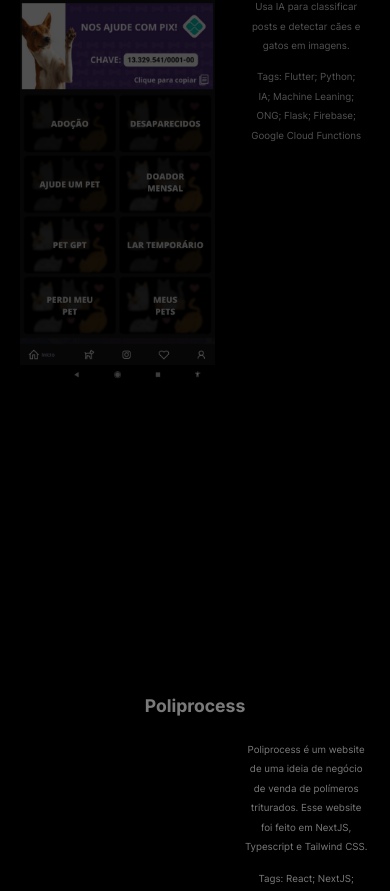
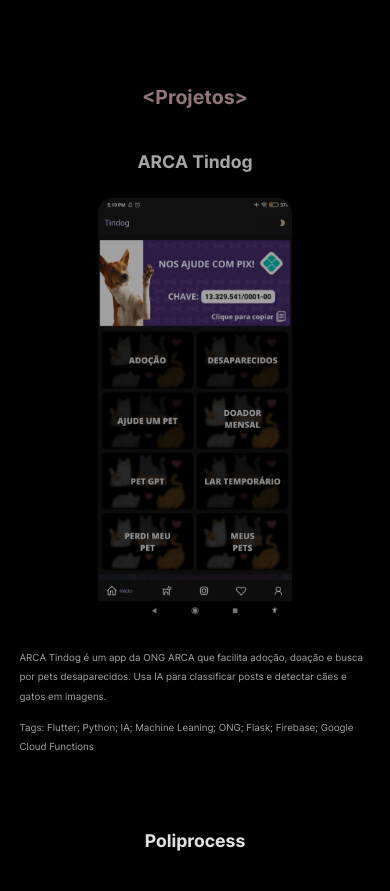
Before and after one commit to pablo-s-dev/Portfolio, a Next.js app: page / in a window 390 px wide. Shown: the part 1097-1988 px from the top of the page. Built offline with nearby package versions, Linux system fonts and the light colour scheme.

Commit message:
landscape and portrait classes, better styling

```diff
--- a/src/app/components/Projects/Projects.module.css
+++ b/src/app/components/Projects/Projects.module.css
@@ -4,7 +4,7 @@
     flex-direction: column;
     align-items: center;
     width: 100dvw;
-    margin: 30svh 0;
+    margin: 40svh 0;
     overflow-x: clip;
     /* scroll-snap-align: start;
     scroll-snap-stop: always; */
@@ -49,12 +49,11 @@
     scroll-snap-stop: always;
     margin: 6vmin 0;
     height: 100svh;
-    overflow: hidden;
 }
 
-.project:first-of-type {
+/* .project:first-of-type {
     margin-top: 0;
-}
+} */
 .project:first-of-type,
 .project:last-of-type {
     scroll-snap-align: none !important;
@@ -71,10 +70,10 @@
     grid-template-areas:
         "img about"
         "b1 b2";
-    grid-template-columns: auto 1fr;
+    grid-template-columns: auto auto;
     grid-template-rows: auto auto;
-    justify-content: center;
-    align-items: center;
+    place-items: center;
+    place-content: center;
     width: 100%;
     min-height: 70vh;
     text-align: start;
@@ -87,21 +86,26 @@
     padding: 5vmin 0;
 }
 
+.imgContainer {
+    display: flex;
+    justify-content: center;
+    align-items: center;
+    /* width: 50vw;
+    height: 60vh; */
+}
 .img {
-    max-width: 100%;
-    max-height: 100%;
+    grid-row: 1 / 2;
+    grid-column: 1 / 2;
     object-fit: contain;
     border-radius: 15px;
 }
-.imgContainer {
-    grid-row: 1 / 2;
-    grid-column: 1 / 2;
-    display: flex;
-    justify-content: center;
-    align-items: center;
-    width: 50vw;
-    height: 60vh;
+.img.portrait {
+    max-height: 60vh;
 }
+.img.landscape {
+    max-width: 45vw;
+}
+
 /* .imageContainer {
 	display: flex;
 	justify-content: center;
@@ -117,11 +121,12 @@
     text-wrap: balance;
     align-items: flex-start;
     line-height: 200%;
-    max-height: 90%;
+    max-height: 100%;
     gap: 3vmin;
-    margin-left: 5vmin;
+    margin-left: 10vw;
     transform: translate3d(0, 0, 0);
     overflow-y: auto;
+    max-width: 40vw;
 }
 
 .title {
@@ -143,7 +148,9 @@
     align-items: center;
     justify-content: center;
     gap: min(2vmin, 5px);
-    height: max-content;
+
+    margin-top: 5vmin;
+    width: 100%;
 }
 
 .btnContainer button {
@@ -182,20 +189,55 @@
 } */
 
 @media (max-width: 700px) {
-    .projectsPage {
+    /* .projectsPage {
         margin: 10vh 0;
+    } */
+    .project {
+        height: auto !important;
     }
     .card {
-        flex-direction: column;
-        align-items: stretch;
-        justify-content: center;
+        place-items: center;
+        place-content: center;
+        grid-template-areas:
+            "img"
+            "about"
+            "b1";
+        grid-template-columns: 1fr;
+        grid-template-rows: max-content max-content max-content;
     }
     .about {
-        text-align: center;
-        align-items: stretch;
+        margin-top: 5vmin;
+        margin-left: 0;
+        margin-right: 0;
+        margin-bottom: 0;
+        /* text-align: justify; */
+        align-items: flex-start;
+        text-align: left;
+        grid-area: about;
+        text-wrap: wrap;
+        max-height: max-content;
+
+        max-width: 90vw;
+    }
+    .img.portrait {
+        height: 50vh;
+    }
+    .img.landscape {
+        max-width: 90vw;
+        width: 90vw;
+    }
+    .imgContainer {
+        grid-area: img;
+        justify-self: center;
+        align-self: center;
+        /* width: 90vmin;
+        height: 70vh; */
+    }
+    .imgContainer {
     }
     .btnContainer {
         justify-content: center;
+        grid-area: b1;
     }
 }
 /* @media (max-width: 480px) {
--- a/src/app/components/Projects/index.tsx
+++ b/src/app/components/Projects/index.tsx
@@ -1,7 +1,14 @@
 "use client";
 import styles from "./Projects.module.css";
 import { motion, useScroll, useTransform } from "framer-motion";
-import { RefObject, useEffect, useLayoutEffect, useRef } from "react";
+import {
+  RefObject,
+  useEffect,
+  useLayoutEffect,
+  useMemo,
+  useRef,
+  useState,
+} from "react";
 
 const projects: ProjectData[] = [
   {
@@ -213,8 +220,8 @@
   // const y = useTransform(scrollYProgress, [0, 1], ["15vmin", "-15vmin"])
   const opacity = useTransform(
     scrollYProgress,
-    [0, 0.5, 1],
-    ["0%", "100%", "0%"],
+    [0, 0.2, 0.7, 1],
+    ["0%", "100%", "100%", "0%"],
   );
 
   const aboutRef = useRef<HTMLDivElement>(null);
@@ -226,6 +233,29 @@
       });
     }
   }, []);
+
+  const get_img_orientation = async (imgPath: string) => {
+    return new Promise((resolve, reject) => {
+      const img = new Image();
+      img.src = imgPath;
+      img.onload = () => {
+        const w = img.naturalWidth;
+        const h = img.naturalHeight;
+
+        const orientation = h > w ? "portrait" : "landscape";
+
+        resolve(orientation);
+      };
+    });
+  };
+
+  const [orientation, setOrientation] = useState("landscape");
+
+  useEffect(() => {
+    get_img_orientation(data.imgPath).then((orientation: any) => {
+      setOrientation(orientation);
+    });
+  }, [data.imgPath]);
 
   return (
     <motion.section
@@ -247,15 +277,15 @@
         {data.title}
       </h1>
       <div className={styles.card}>
-        <div className={styles.imgContainer}>
+        {/* <div className={styles.imgContainer}> */}
         <img
           src={data.imgPath}
-            className={styles.img}
+          className={`${styles.img} ${styles[orientation]}`}
           // increase quality
           loading="lazy"
           alt={data.title}
         />
-        </div>
+        {/* </div> */}
 
         <motion.div
           ref={aboutRef}
```
Lines whose indentation alone changed are shown as unchanged.
